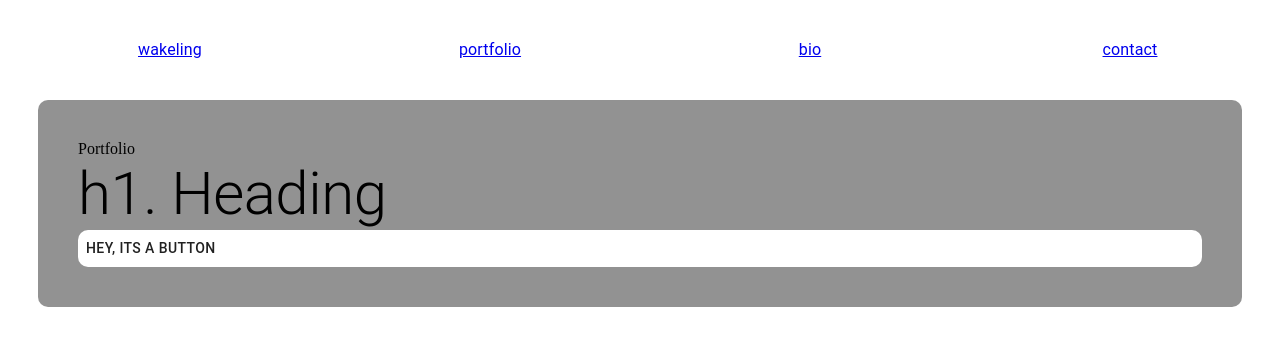
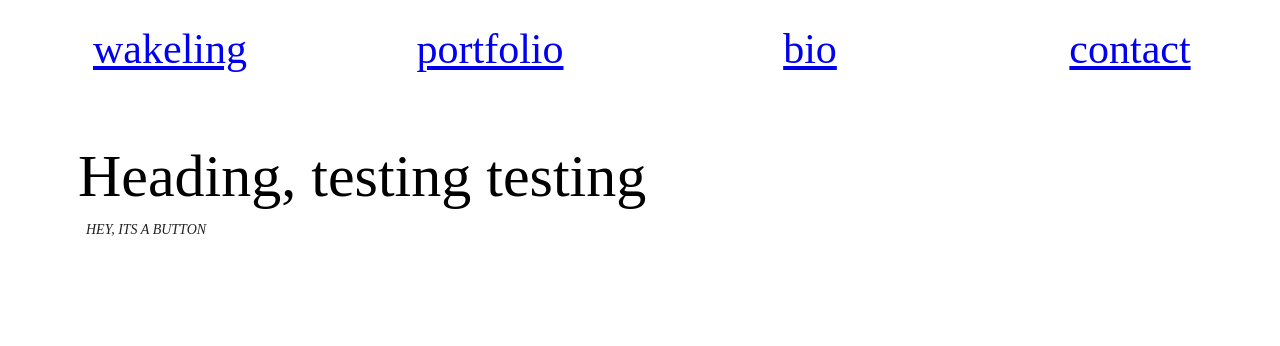
Before and after one commit to harryw123545/website-second-draft, a React (Create React App) app: page /portfolio in a window 1280 px wide. Shown: the top 346 px of the page. Built offline with nearby package versions, Linux system fonts and the light colour scheme.

Commit message:
fixed codex bug

```diff
--- a/src/App.js
+++ b/src/App.js
@@ -1,7 +1,7 @@
 import { Box, makeStyles, Typography, ThemeProvider} from '@material-ui/core'
 import { createMuiTheme } from '@material-ui/core/styles'
-import red from '@material-ui/core/colors/purple'
 import Codex from './fonts/Codex-Regular.otf';
+import { purple } from '@material-ui/core/colors'
 import { BrowserRouter as Router, Switch, Route, Link } from 'react-router-dom'
 import Portfolio from './portfolio'
 import Bio from './bio'
@@ -29,7 +29,6 @@ const useStyles = makeStyles({
   },
   headerElement: {
     marginLeft: 20,
-    fontSize: 40,
     display: 'flex',
     flex: 1,
     justifyContent: 'center',
@@ -55,10 +54,16 @@ const codex = {
 const theme = createMuiTheme({
   typography: {
     fontFamily: 'codex',
+    overrides: {
+      MuiCssBaseline: {
+        '@global': {
+          '@font-face': [codex],
+        },
+      },
+    },
     subtitle1: {
-      fontSize: 52,
+      fontSize: 42,
       fontStyle: 'bold',
-      color: red,
     },
     body1: {
       fontWeight: 500,
@@ -69,17 +74,18 @@ const theme = createMuiTheme({
   },
   palette: {
     primary: {
-      // light: will be calculated from palette.primary.main,
-      main: '#33FF52',
-      // dark: will be calculated from palette.primary.main,
-      // contrastText: will be calculated to contrast with palette.primary.main
+      main: '#fefefe'
     },
-    secondary: {
-      light: '#0066ff',
-      main: '#0044ff',
-      // dark: will be calculated from palette.secondary.main,
-      contrastText: '#ffcc00',
-    }
+    secondary: purple
+  },
+  zIndex: {
+    mobileStepper: 1000,
+    speedDial: 1050,
+    appBar: 1100,
+    drawer: 1200,
+    modal: 1300,
+    snackbar: 1400,
+    tooltip: 1500,
   }
 });
 
@@ -87,7 +93,7 @@ function App() {
 
   const classes = useStyles()
   return (
-
+    <ThemeProvider theme={theme}>
 
     <Box>
       <Router>
@@ -95,11 +101,9 @@ function App() {
           {tabNames.map(({ text, link }) => {
             return (
               <Box className={classes.headerElement}>
-              <ThemeProvider theme={theme}>
-              <Typography variant="subtitle1" color="primary">
+                <Typography variant="subtitle1">
                   <Link to={link}>{text}</Link>
                 </Typography>
-              </ThemeProvider>
               </Box>
             )
       })}
@@ -118,6 +122,8 @@ function App() {
         </Switch>
       </Router>
       </Box>
+    </ThemeProvider>
+
   )
 }
 
--- a/src/portfolio/index.js
+++ b/src/portfolio/index.js
@@ -2,17 +2,13 @@ import { Button, Box, makeStyles, Typography } from '@material-ui/core'
 
 const useStyles = makeStyles({
     container:{
-      backgroundColor: 'rgba(100, 100, 100, 0.7)',
       borderRadius: 10,
       margin: 30,
       marginTop: 100,
       padding: 40,
     },
     buttonStyle:{
-        backgroundColor: 'white',
         borderRadius: 10,
-        buttonStyle: 'red',
-        color: 'textSecondary'
       }
   })
 
@@ -22,11 +18,10 @@ function Portfolio () {
 
     return (
         <Box className={classes.container}>
-            Portfolio
             <Typography variant="h2" component="h2">
-                h1. Heading
+                Heading, testing testing
             </Typography>
-            <Box className={classes.buttonStyle}>
+            <Box>
                 <Button> Hey, its a button </Button>
             </Box>
 
```
Lines whose indentation alone changed are shown as unchanged.
